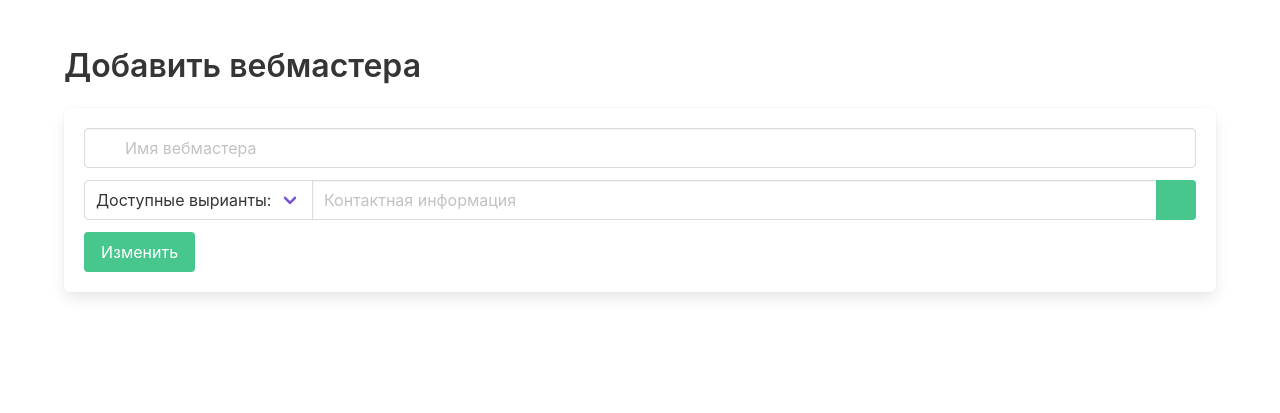
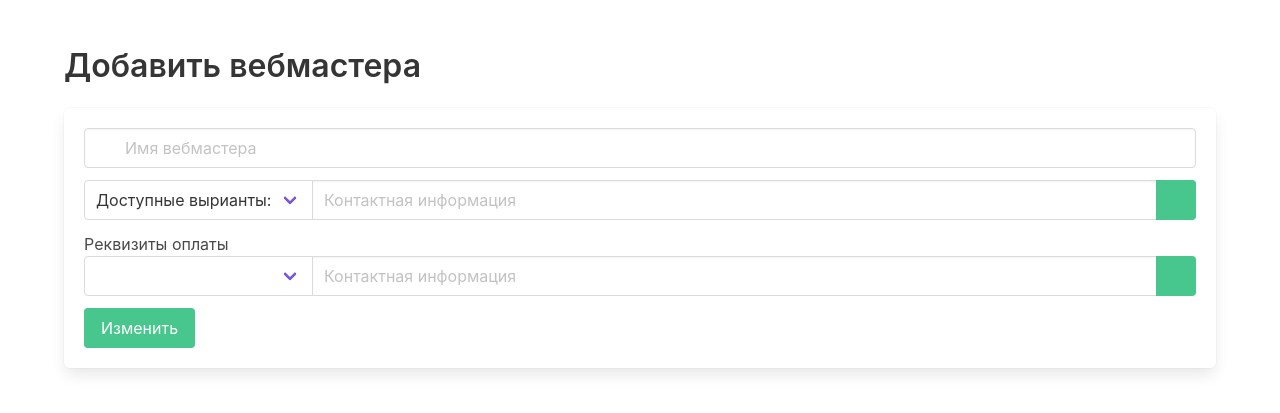
Before and after one commit to tiit-learn/webmaster_helper, a Flask app: template web_app/templates/webmasters/add.html in a window 1280 px wide. Shown: the part 56-469 px from the top of the page. Run offline with Flask 2, Linux system fonts and the light colour scheme; the template is opened without the code that fills it, so the values that code supplies are empty; parts of the project's set-up code (start-up, migrations or seed data) failed here and were passed over; some libraries are stand-ins or nearby versions.

Commit message:
add: Issues #4. Start adding payment form

```diff
--- a/web_app/templates/webmasters/form.html
+++ b/web_app/templates/webmasters/form.html
@@ -23,6 +23,40 @@
                             <option value='telegram'>- Telegram</option>
                             <option value='skype'>- Skype</option>
                             <option value='phone'>- Телефон</option>
+                            <option value='other'>Другое...</option>
+                        </select>
+                    </span>
+                    </p>
+                    <p class="control is-expanded">
+                        <input class="input" type="text" placeholder="Контактная информация" v-model="input.contact">
+                    </p>
+                    <p class="control">
+                        <a class="button is-danger" @click="remove(k)" v-show="k || ( !k && inputs.length > 1)">
+                            <span class="icon is-small">
+                                <i class="fas fa-times-circle"></i>
+                            </span>
+                        </a>
+                        <a class="button is-success"  @click="add(k)" v-show="k == inputs.length-1">
+                            <span class="icon is-small">
+                                <i class="fas fa-plus-circle"></i>
+                            </span>
+                        </a>
+                    </p>
+                </div>
+        </div>
+        <h2>Реквизиты оплаты</h2>
+        <div class="field">
+                <div class="field has-addons" v-for="(input,k) in inputs" :key="k">
+                    <p class="control">
+                    <span class="select">
+                        <select v-model="input.payment_type">
+                            <option value='none' disabled>Доступные вырианты:</option>
+                            <option value='umoney'>- Юмани</option>
+                            <option value='qiwi'>- Qiwi</option>
+                            <option value='advcash'>- AdvCash</option>
+                            <option value='payeer'>- Payeer</option>
+                            <option value='webmoney'>WebMoney</option>
+                            <option value='sberbank'>СберБанк</option>
                             <option value='other'>Другое...</option>
                         </select>
                     </span>
```
